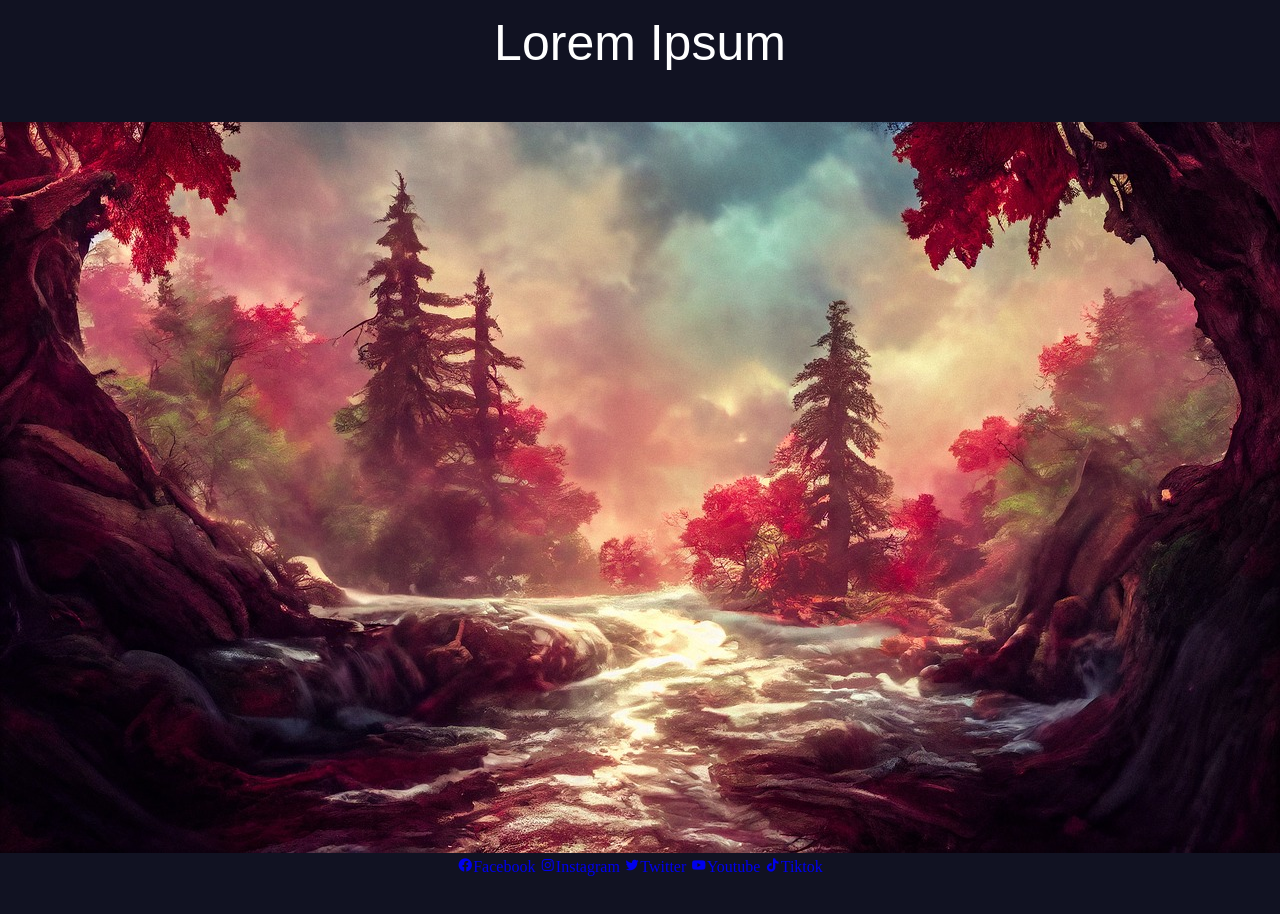
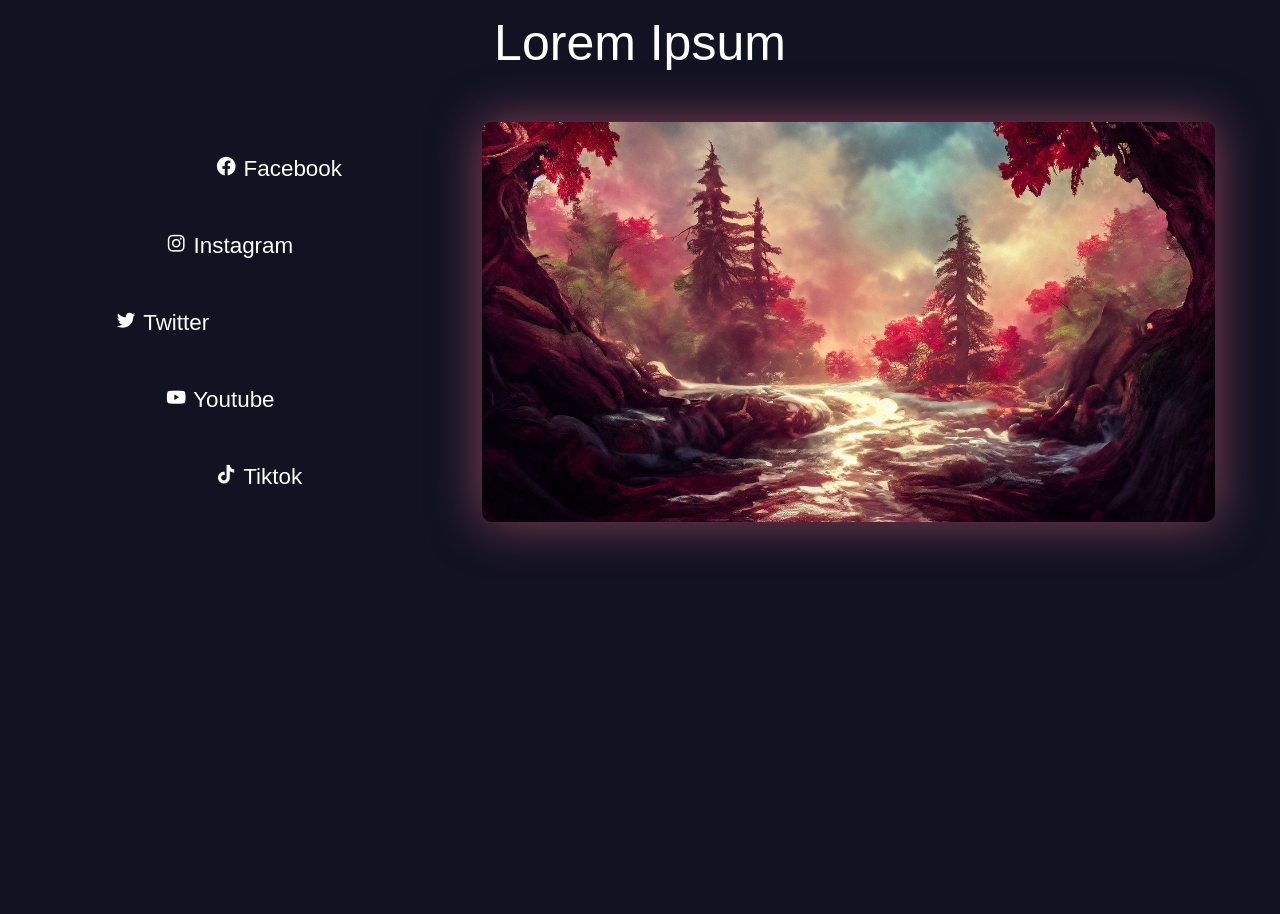
Before and after one commit to mmailism/web_sample_scroll, a plain HTML site: page src/index.html in a window 1280 px wide. Shown: the part 1540-2454 px from the top of the page. After the commit the page ends 2242 px from the top, so only its background shows below. Drawn offline with nearby package versions, Linux system fonts and the light colour scheme; a web font is replaced by a local one.

Commit message:
add-scrollreveal

```diff
--- a/src/index.html
+++ b/src/index.html
@@ -10,6 +10,9 @@
     <!--link to icon-->
     <link rel="stylesheet" href="https://cdn.jsdelivr.net/npm/boxicons@latest/css/boxicons.min.css">
     <script src="https://kit.fontawesome.com/bf5e46087f.js" crossorigin="anonymous"></script>
+
+    <!-- link scroll reveal -->
+    <script src="https://unpkg.com/scrollreveal"></script>
 
     <!-- link to js -->
     <link rel="stylesheet" href="https://cdn.jsdelivr.net/npm/swiper@11/swiper-bundle.min.css"/>
@@ -75,16 +78,16 @@
         <div class="container">
           <h1>Lorem Ipsum</h1>
             <div class="box">
+                <div class="media-info">
+                    <li><a href="#" class="item"><i class="bx bxl-facebook-circle"></i> Facebook</a></li>
+                    <li><a href="#" class="item"><i class="bx bxl-instagram"></i> Instagram</a></li>
+                    <li><a href="#" class="item"><i class="bx bxl-twitter"></i> Twitter</a></li>
+                    <li><a href="#" class="item"><i class="bx bxl-youtube"></i> Youtube</a></li>
+                    <li><a href="#" class="item"><i class="bx bxl-tiktok"></i> Tiktok</a></li>
+                </div>
                 <div class="image">
                     <img src="/img/img3.jpg" alt="">
                 </div>
-            </div>
-            <div class="icons">
-                <a href="#" class="item"><i class="bx bxl-facebook-circle">Facebook</i></a>
-                <a href="#" class="item"><i class="bx bxl-instagram">Instagram</i></a>
-                <a href="#" class="item"><i class="bx bxl-twitter">Twitter</i></a>
-                <a href="#" class="item"><i class="bx bxl-youtube">Youtube</i></a>
-                <a href="#" class="item"><i class="bx bxl-tiktok">Tiktok</i></a>
             </div>
         </div>
     </section>
@@ -93,6 +96,14 @@
 
 
 
+    <script>
+        ScrollReveal({
+            reset: true,
+            distance: '60px',
+            duration: 2500,
+            delay: 400
+        });
+    </script>
 
     <!-- ===== link to JS File ===== -->
     <script src="script.js"></script>
--- a/src/style.css
+++ b/src/style.css
@@ -16,6 +16,7 @@
  --grey:#aaa;
  --box-shadow-pp: 0px 0px 50px rgba(250, 107, 219, 0.4);
  --box-shadow-b: 0px 0px 50px rgba(253, 251, 95, 0.5);
+ --box-shadow-p: 0px 0px 50px rgba(255, 111, 142, 0.5);
  --border: 1px solid rgba(255,255,255,0.1);
  --outline: 1px solid rgba(0,0,0,.1);
 }
@@ -135,21 +136,7 @@ h1{
 }
 }
 
-/* .one-page{
-  h1{
-    color: var(--white);
-    font-size: 50px;
-    text-align: center;
-    margin-bottom: 50px;
-  }
-  .container{
-    display: flex;
-    position: relative;
-    width: 1150px;
-    justify-content: center;
-    align-items: center;
-    flex-direction: column;
-
+.three-page{
   .box{
     position: relative;
     width: 1150px;
@@ -163,89 +150,43 @@ h1{
       height: 400px;
       overflow: hidden;
       border-radius: 10px;
-          box-shadow: var(--box-shadow-pp);
+      box-shadow: var(--box-shadow-p);
 
       img{
         z-index: 111;
         position: absolute;
-            top: 0;
-            left: 0;
+        top: 0; left: 0;
         width: 100%;
         height: 100%;
         object-fit: cover;
       }
     }
-        .text-box{
-          z-index: 222;
-          color: var(--white);
-          background: rgba(255,255,255,0.1);
-          backdrop-filter: blur(20px);
-          padding: 40px;
-          max-width: 400px;
-          border: 1px solid rgba(255,255,255,0.1);
-          border-radius: 10px;
-          transform: translate(-80px, 50px);
+    .media-info{
+      width: 400px;
+      margin-left: 50px;
 
-          h3{
-            font-size: 30px;
-            margin-bottom: 10px;
-          }
-          p{
-            font-size: 14px;
-          }
-        }
-    }
-    .icons{
-      margin-top: 100px;
+      li{
+        list-style: none;
+        font-size: 1.4em;
 
         a{
           color: var(--white);
-        font-size: 30px;
-        margin: 60px;
+          text-decoration: none;
         }
       }
+      li:not(:last-child){
+        margin-bottom: 50px;
       }
-} */
-
-/*.two-page{
-  .container{
-    h1{
-      font-size: 40px;
-      text-align: center;
-      margin-bottom: 80px;
+      li:nth-child(1), li:nth-child(5){
+        padding-left: 100px;
       }
-    .box{
-      .text-info{
-        width: 700px;
-        margin-left: 50px;
-        z-index: 222;
-            color: var(--white);
-            background: rgba(255,255,255,0.1);
-            backdrop-filter: blur(20px);
-            padding: 40px;
-            max-width: 400px;
-            border: 1px solid rgba(255,255,255,0.1);
-            border-radius: 10px;
-            transform: translate(-80px, 50px);
-      }
-      .image{
-        position: relative;
-        width: 800px;
-        height: 400px;
-        overflow: hidden;
-        border-radius: 10px;
-        box-shadow: var(--box-shadow-pp);
-
-        img{
-          z-index: 0;
-          position: absolute;
-          top: 0;
-          left: 0;
-          width: 100%;
-          height: 100%;
-          object-fit: cover;
+      li:nth-child(2), li:nth-child(4){
+        padding-left: 50px;
       }
     }
   }
 }
-}*/
+
+.three-page{
+  margin-bottom: 100px;
+}
```
Lines whose indentation alone changed are shown as unchanged.
